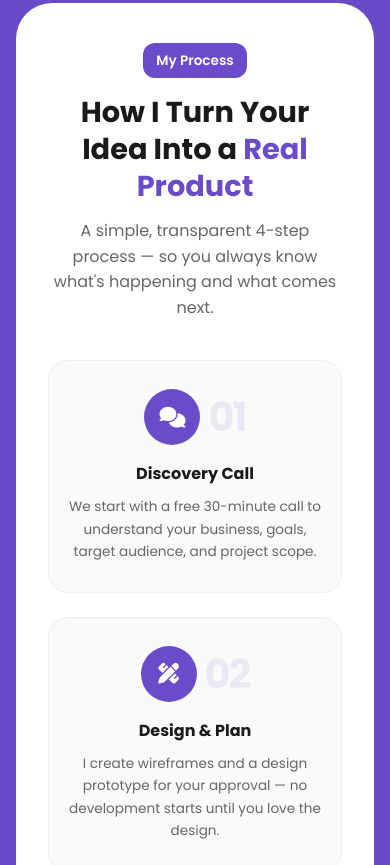
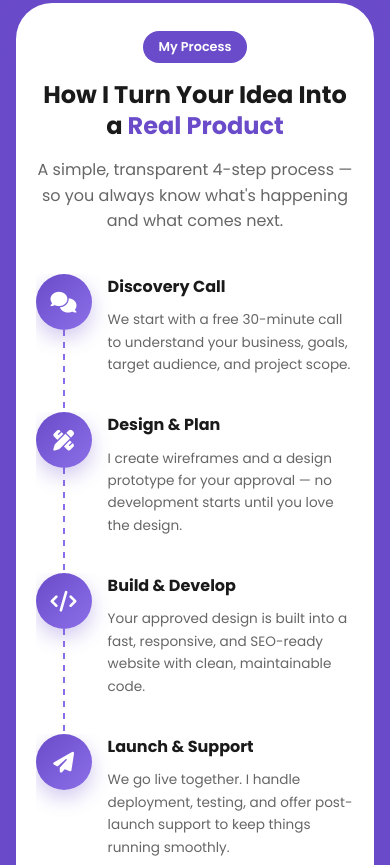
Before and after one commit to Prakashdurai08/Me2YourCode, a React (Vite) app: page / in a window 390 px wide. Shown: the part 1480-2345 px from the top of the page. Built offline with nearby package versions, Linux system fonts and the light colour scheme.

Commit message:
changes after hero sections UI improvements

```diff
--- a/src/components/HowItWorks.css
+++ b/src/components/HowItWorks.css
@@ -17,6 +17,7 @@
   position: relative;
 }
 
+/* ===== Step card ===== */
 .hiw-step {
   position: relative;
   text-align: center;
@@ -24,8 +25,28 @@
   border-radius: var(--radius-md);
   border: 1px solid var(--border);
   background: #fafafa;
-  transition: var(--transition);
+  overflow: hidden;
+
+  /* Each card reveals independently as it scrolls into view */
+  opacity: 0;
+  transform: translateY(28px);
+  transition:
+    opacity 0.6s ease var(--reveal-delay, 0s),
+    transform 0.6s ease var(--reveal-delay, 0s),
+    box-shadow 0.4s ease,
+    border-color 0.4s ease;
 }
+
+.hiw-step.visible {
+  opacity: 1;
+  transform: translateY(0);
+}
+
+/* Slight cascade for cards that happen to enter view together (desktop row) */
+.hiw-step:nth-child(1) { --reveal-delay: 0s; }
+.hiw-step:nth-child(2) { --reveal-delay: 0.12s; }
+.hiw-step:nth-child(3) { --reveal-delay: 0.24s; }
+.hiw-step:nth-child(4) { --reveal-delay: 0.36s; }
 
 .hiw-step:hover {
   transform: translateY(-6px);
@@ -33,11 +54,30 @@
   border-color: var(--purple-light);
 }
 
+/* Ghost number watermark */
+.hiw-number {
+  position: absolute;
+  top: 0.5rem;
+  right: 1rem;
+  font-size: 2.75rem;
+  font-weight: 800;
+  color: rgba(106, 75, 201, 0.08);
+  line-height: 1;
+  letter-spacing: -2px;
+  z-index: 0;
+  transition: color 0.4s ease;
+}
+
+.hiw-step:hover .hiw-number {
+  color: rgba(106, 75, 201, 0.16);
+}
+
 .hiw-step-head {
+  position: relative;
+  z-index: 1;
   display: flex;
   align-items: center;
   justify-content: center;
-  gap: 0.5rem;
   margin-bottom: 1rem;
 }
 
@@ -45,20 +85,24 @@
   width: 56px;
   height: 56px;
   border-radius: 50%;
-  background: var(--purple);
+  background: linear-gradient(135deg, var(--purple) 0%, var(--purple-light) 100%);
   color: var(--white);
   display: grid;
   place-items: center;
   font-size: 1.3rem;
   flex-shrink: 0;
+  box-shadow: 0 8px 20px rgba(106, 75, 201, 0.3);
+  transition: transform 0.4s ease, box-shadow 0.4s ease;
 }
 
-.hiw-number {
-  font-size: 2.5rem;
-  font-weight: 800;
-  color: rgba(106, 75, 201, 0.1);
-  line-height: 1;
-  letter-spacing: -2px;
+.hiw-step:hover .hiw-icon-wrap {
+  transform: rotate(8deg) scale(1.08);
+  box-shadow: 0 12px 28px rgba(106, 75, 201, 0.4);
+}
+
+.hiw-content {
+  position: relative;
+  z-index: 1;
 }
 
 .hiw-step h3 {
@@ -67,25 +111,45 @@
   margin-bottom: 0.6rem;
 }
 
-.hiw-step > p {
+.hiw-step > .hiw-content > p {
   font-size: 0.85rem;
   color: var(--text-muted);
   line-height: 1.65;
 }
 
-/* Arrow between steps */
+/* ===== Connector (desktop): dashed line + flowing dot ===== */
 .hiw-connector {
   position: absolute;
-  top: 50%;
-  right: -1rem;
-  transform: translateY(-50%);
-  color: var(--purple);
-  font-size: 0.9rem;
-  opacity: 0.45;
+  top: 2.85rem;
+  right: -1.5rem;
+  width: 1.5rem;
+  height: 2px;
+  background: repeating-linear-gradient(to right, var(--purple-light) 0 6px, transparent 6px 12px);
   z-index: 1;
   pointer-events: none;
 }
 
+.hiw-connector::after {
+  content: "";
+  position: absolute;
+  top: 50%;
+  left: 0;
+  width: 6px;
+  height: 6px;
+  border-radius: 50%;
+  background: var(--purple);
+  transform: translateY(-50%);
+  animation: flowDot 2.4s linear infinite;
+}
+
+@keyframes flowDot {
+  0%   { left: 0; opacity: 0; }
+  12%  { opacity: 1; }
+  88%  { opacity: 1; }
+  100% { left: calc(100% - 6px); opacity: 0; }
+}
+
+/* ===== CTA ===== */
 .hiw-cta {
   margin-top: 2.5rem;
   padding-top: 2rem;
@@ -102,10 +166,11 @@
   font-size: 1rem;
 }
 
-/* Responsive */
+/* ===== Responsive ===== */
 @media (max-width: 992px) {
   .hiw-steps {
     grid-template-columns: repeat(2, 1fr);
+    row-gap: 2.5rem;
   }
 
   .hiw-connector {
@@ -114,8 +179,66 @@
 }
 
 @media (max-width: 540px) {
+  .hiw-card {
+    padding: 1.75rem 1.25rem;
+  }
+
+  /* Vertical timeline layout */
   .hiw-steps {
     grid-template-columns: 1fr;
+    gap: 0;
+    row-gap: 0;
+  }
+
+  .hiw-step {
+    display: flex;
+    align-items: flex-start;
+    gap: 1rem;
+    text-align: left;
+    border: none;
+    background: transparent;
+    border-radius: 0;
+    padding: 0 0 2.25rem 0;
+    /* slightly more travel distance for a clearer per-step reveal on mobile */
+    transform: translateY(36px);
+  }
+
+  .hiw-step.visible {
+    transform: translateY(0);
+  }
+
+  .hiw-step:hover {
+    transform: none;
+    box-shadow: none;
+  }
+
+  .hiw-step.visible:hover {
+    transform: none;
+  }
+
+  .hiw-step-head {
+    margin-bottom: 0;
+    flex-shrink: 0;
+  }
+
+  .hiw-number {
+    display: none;
+  }
+
+  /* Vertical connecting line down the timeline */
+  .hiw-step:not(:last-child)::before {
+    content: "";
+    position: absolute;
+    top: 56px;
+    left: 27px;
+    width: 2px;
+    height: calc(100% - 40px);
+    background: repeating-linear-gradient(to bottom, var(--purple-light) 0 6px, transparent 6px 12px);
+    z-index: 0;
+  }
+
+  .hiw-connector {
+    display: none;
   }
 
   .hiw-cta {
@@ -123,36 +246,3 @@
     text-align: center;
   }
 }
-.section-head {
-  text-align: center;
-  margin-bottom: 2rem;
-}
-
-.section-head .badge {
-  display: inline-block;
-  background: var(--purple);
-  color: var(--white);
-  font-weight: 600;
-  padding: 0.4rem 0.8rem;
-  border-radius: var(--radius-sm);
-  font-size: 0.85rem;
-  margin-bottom: 1rem;
-}
-
-.section-head h2 {
-  font-size: 1.8rem;
-  font-weight: 700;
-  color: var(--text-dark); /* ensure visible */
-  line-height: 1.3;
-}
-
-.section-head h2 .accent {
-  color: var(--purple); /* highlight word */
-}
-
-.section-head .section-desc {
-  font-size: 1rem;
-  color: var(--text-muted);
-  max-width: 600px;
-  margin: 0 auto;
-}
--- a/src/components/HowItWorks.jsx
+++ b/src/components/HowItWorks.jsx
@@ -30,7 +30,15 @@ const STEPS = [
 
 export default function HowItWorks() {
   const headRef = useReveal();
-  const stepsRef = useReveal();
+
+  // One independent scroll-reveal observer per step card —
+  // this is what makes each card animate in on its own as you scroll
+  // (especially noticeable on mobile, where cards are stacked).
+  const step0 = useReveal();
+  const step1 = useReveal();
+  const step2 = useReveal();
+  const step3 = useReveal();
+  const stepRefs = [step0, step1, step2, step3];
 
   return (
     <section className="section hiw-wrap" id="process">
@@ -45,30 +53,28 @@ export default function HowItWorks() {
           </p>
         </div>
 
-        <div className="hiw-steps reveal" ref={stepsRef}>
+        <div className="hiw-steps">
           {STEPS.map(({ number, icon, title, desc }, i) => (
-            <div className="hiw-step" key={number}>
+            <div className="hiw-step" key={number} ref={stepRefs[i]}>
+              <span className="hiw-number">{number}</span>
               <div className="hiw-step-head">
                 <div className="hiw-icon-wrap">
                   <i className={icon} />
                 </div>
-                <span className="hiw-number">{number}</span>
               </div>
-              <h3>{title}</h3>
-              <p>{desc}</p>
-              {i < STEPS.length - 1 && (
-                <div className="hiw-connector">
-                  <i className="fa-solid fa-arrow-right" />
-                </div>
-              )}
+              <div className="hiw-content">
+                <h3>{title}</h3>
+                <p>{desc}</p>
+              </div>
+              {i < STEPS.length - 1 && <div className="hiw-connector" aria-hidden="true" />}
             </div>
           ))}
         </div>
 
         <div className="hiw-cta">
           <p>Ready to start? Let's talk about your project.</p>
-          <a
-            href="#contact"
+
+           <a href="#contact"
             className="btn btn-primary"
             onClick={(e) => {
               e.preventDefault();
--- a/src/components/Services.css
+++ b/src/components/Services.css
@@ -1,36 +1,66 @@
 .services-wrap {
+  position: relative;
+  overflow: hidden;
   padding-bottom: 1rem;
 }
 
-.accents{
- color:#1a1a1a;
+/* Decorative background blobs on the purple section */
+.services-blob {
+  position: absolute;
+  border-radius: 50%;
+  background: rgba(255, 255, 255, 0.07);
+  filter: blur(70px);
+  pointer-events: none;
+  z-index: 0;
+}
 
+.blob-a {
+  width: 300px;
+  height: 300px;
+  top: -100px;
+  left: -80px;
 }
+
+.blob-b {
+  width: 240px;
+  height: 240px;
+  bottom: -80px;
+  right: -60px;
+}
+
+.services-wrap .container {
+  position: relative;
+  z-index: 1;
+}
+
+.accents {
+  color: #1a1a1a;
+}
+
 .section-head {
   text-align: center;
   margin-bottom: 2.5rem;
 }
 
-.section-head h2 {
-  font-size: clamp(1.5rem, 3vw, 2.25rem);
-  font-weight: 700;
-  margin-bottom: 0.75rem;
+.services-wrap .section-head h2 {
   color: var(--white);
 }
 
-.section-head .section-desc {
-  color: rgba(255, 255, 255, 0.75);
+.services-wrap .section-head h2 .accent {
+  color: var(--text-dark);
+}
+
+.services-wrap .section-head .section-desc {
+  color: rgba(255, 255, 255, 0.78);
   max-width: 540px;
   margin-inline: auto;
   margin-bottom: 1.5rem;
 }
 
-.section-head .badge {
+.services-wrap .section-head .badge {
   background: rgba(255, 255, 255, 0.2);
   color: var(--white);
 }
-
-
 
 .services-grid {
   display: grid;
@@ -47,10 +77,30 @@
   display: flex;
   flex-direction: column;
   gap: 0.75rem;
-  transition: var(--transition);
   position: relative;
   overflow: hidden;
+
+  /* Independent staggered reveal */
+  opacity: 0;
+  transform: translateY(28px);
+  transition:
+    opacity 0.6s ease var(--reveal-delay, 0s),
+    transform 0.5s ease var(--reveal-delay, 0s),
+    box-shadow 0.4s ease,
+    border-color 0.4s ease;
 }
+
+.service-card.visible {
+  opacity: 1;
+  transform: translateY(0);
+}
+
+.service-card:nth-child(1) { --reveal-delay: 0s; }
+.service-card:nth-child(2) { --reveal-delay: 0.06s; }
+.service-card:nth-child(3) { --reveal-delay: 0.12s; }
+.service-card:nth-child(4) { --reveal-delay: 0.18s; }
+.service-card:nth-child(5) { --reveal-delay: 0.24s; }
+.service-card:nth-child(6) { --reveal-delay: 0.3s; }
 
 .service-card::before {
   content: "";
@@ -59,7 +109,7 @@
   left: 0;
   right: 0;
   height: 3px;
-  background: var(--purple);
+  background: linear-gradient(90deg, var(--purple), var(--purple-light));
   transform: scaleX(0);
   transform-origin: left;
   transition: transform 0.4s ease;
@@ -72,18 +122,27 @@
 .service-card:hover {
   transform: translateY(-6px);
   box-shadow: 0 20px 40px rgba(106, 75, 201, 0.15);
+  border-color: rgba(106, 75, 201, 0.25);
 }
 
 .service-icon {
   width: 56px;
   height: 56px;
   border-radius: 14px;
-  background: rgba(106, 75, 201, 0.1);
-  color: var(--purple);
+  background: linear-gradient(135deg, var(--purple) 0%, var(--purple-light) 100%);
+  color: var(--white);
   display: grid;
   place-items: center;
   font-size: 1.4rem;
   flex-shrink: 0;
+  box-shadow: 0 8px 20px rgba(106, 75, 201, 0.25);
+  transition: transform 0.4s ease, box-shadow 0.4s ease, border-radius 0.4s ease;
+}
+
+.service-card:hover .service-icon {
+  transform: rotate(-8deg) scale(1.08);
+  box-shadow: 0 12px 26px rgba(106, 75, 201, 0.35);
+  border-radius: 50%;
 }
 
 .service-card h3 {
@@ -127,13 +186,26 @@
   font-family: var(--font);
 }
 
-.service-cta:hover {
+.service-cta i {
+  transition: transform 0.3s ease;
+}
+
+.service-card:hover .service-cta {
   color: var(--purple);
+}
+
+.service-card:hover .service-cta i {
+  transform: translateX(4px);
 }
 
 @media (max-width: 992px) {
   .services-grid {
     grid-template-columns: repeat(2, 1fr);
+  }
+
+  .blob-a, .blob-b {
+    width: 180px;
+    height: 180px;
   }
 }
 
@@ -142,20 +214,3 @@
     grid-template-columns: 1fr;
   }
 }
-/* ── Section head colour fix (renders on purple background) ── */
-.services-wrap .section-head h2 {
-  color: var(--white);
-}
-
-.services-wrap .section-head h2 .accent {
-  color: var(--text-dark);
-}
-
-.services-wrap .section-head .section-desc {
-  color: rgba(255, 255, 255, 0.78);
-}
-
-.services-wrap .section-head .badge {
-  background: rgba(255, 255, 255, 0.2);
-  color: var(--white);
-}
```
Also changed, not shown: src/components/Pricing.css (+84 -11 lines), src/components/Pricing.jsx (+23 -9 lines), src/components/Services.jsx (+18 -6 lines).
